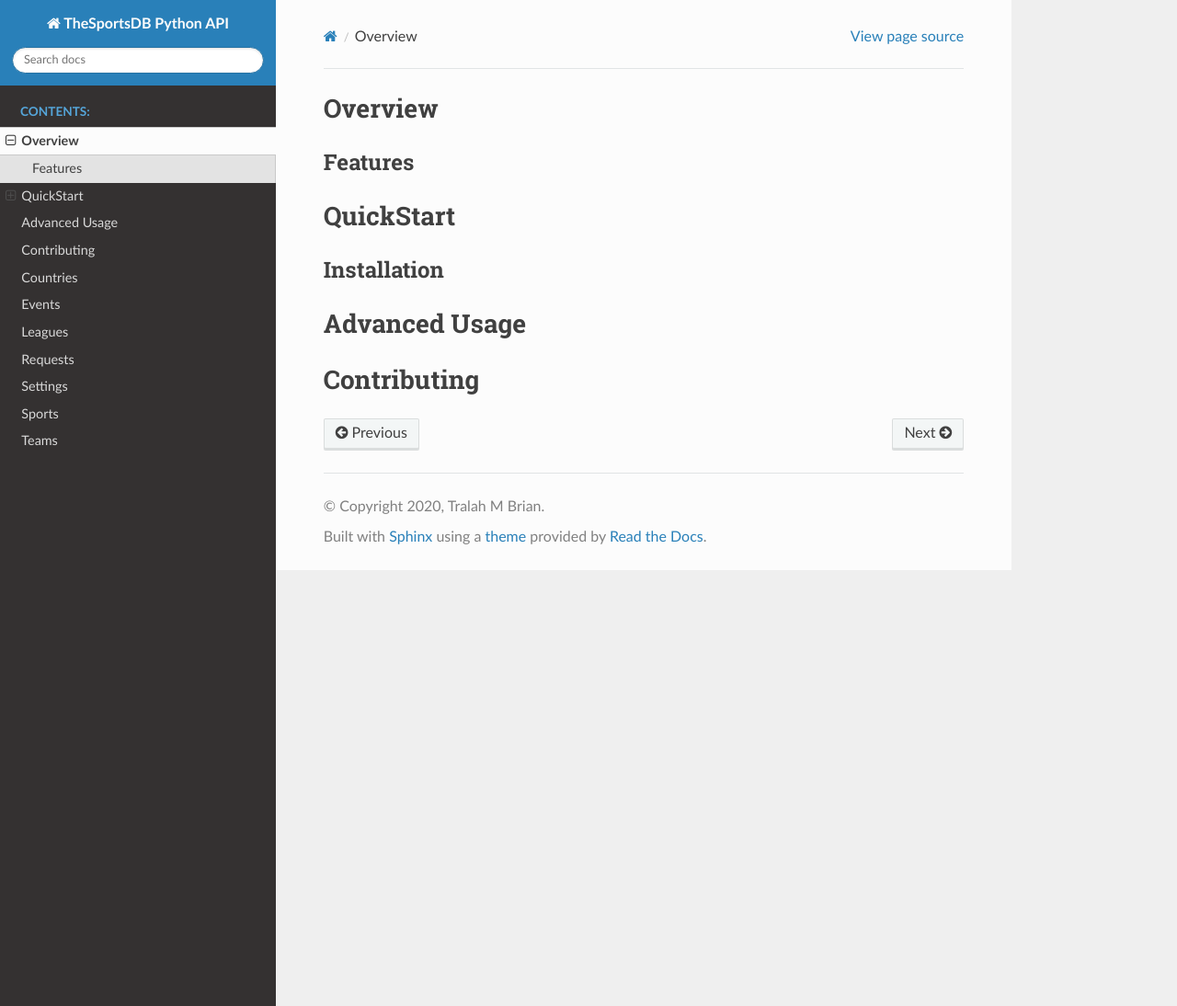
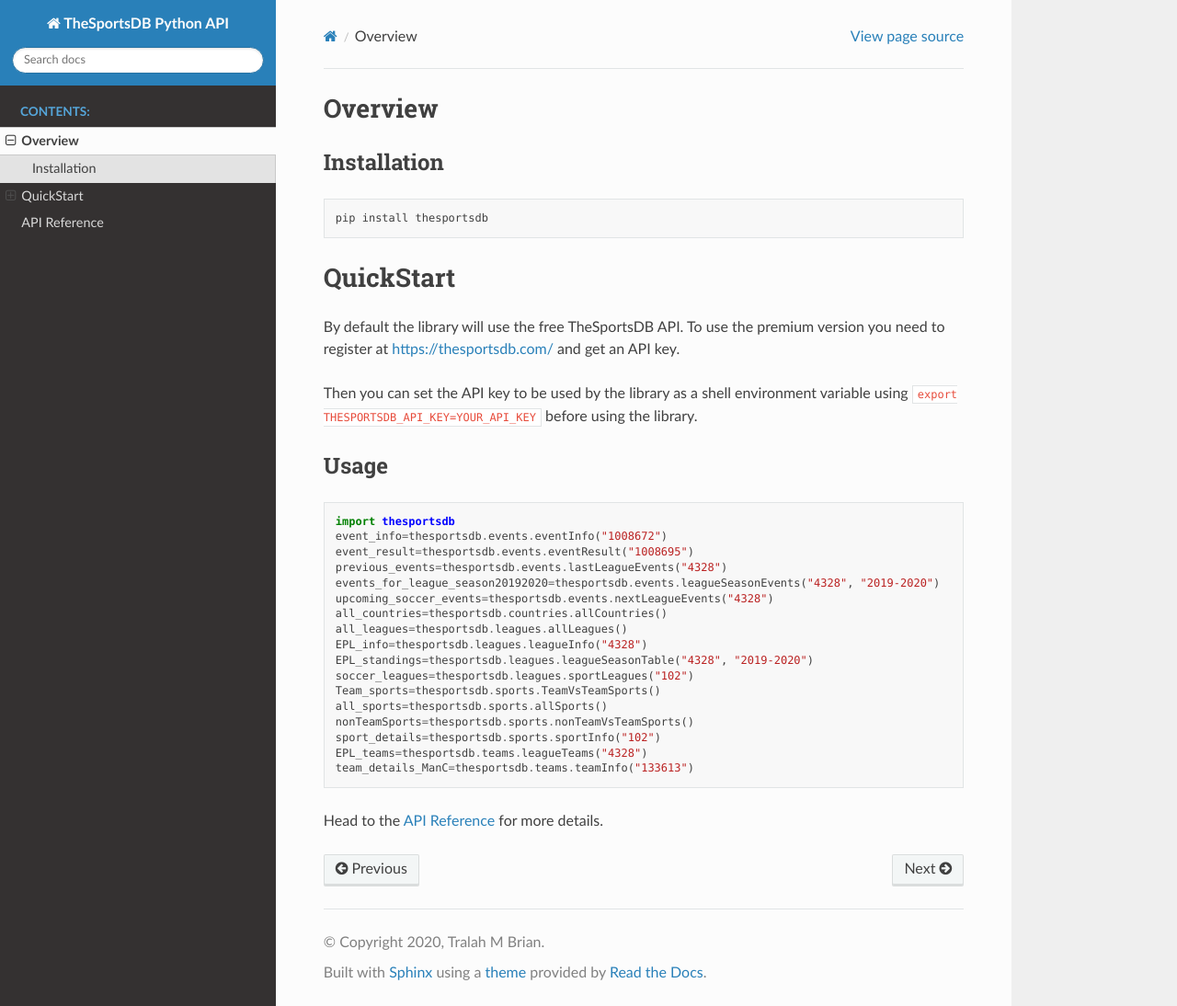
Before and after one commit to TralahM/thesportsdb, a Sphinx documentation site: the page built from docs/contents.rst, in a window 1280 px wide and 1094 px high. Shown: the whole window at 92% size. Built offline with Sphinx 7.4.7 and the Read the Docs theme 2.0.0, drawn with Linux system fonts in a browser that asks for light colours.

Commit message:
example event detail.

```diff
--- a/docs/api.rst
+++ b/docs/api.rst
@@ -1,9 +1,5 @@
-Countries
-----------
-.. automodule:: thesportsdb.countries
-    :members:
-    :undoc-members:
-    :show-inheritance:
+API Reference
+==================
 
 Events
 ----------
@@ -15,6 +11,27 @@ Events
 Leagues
 ----------
 .. automodule:: thesportsdb.leagues
+    :members:
+    :undoc-members:
+    :show-inheritance:
+
+Sports
+----------
+.. automodule:: thesportsdb.sports
+    :members:
+    :undoc-members:
+    :show-inheritance:
+
+Teams
+----------
+.. automodule:: thesportsdb.teams
+    :members:
+    :undoc-members:
+    :show-inheritance:
+
+Countries
+----------
+.. automodule:: thesportsdb.countries
     :members:
     :undoc-members:
     :show-inheritance:
--- a/docs/contents.rst
+++ b/docs/contents.rst
@@ -1,20 +1,47 @@
 Overview
 -------------
 
-Features
-+++++++++++
+Installation
+++++++++++++++++++++
+
+.. code-block:: bash
+
+  pip install thesportsdb
+
 
 
 QuickStart
 ---------------
 
-Installation
+By default the library will use the free TheSportsDB API. To use the premium
+version you need to register at https://thesportsdb.com/ and get an API key.
+
+Then you can set the API key to be used by the library as a shell environment
+variable using ``export THESPORTSDB_API_KEY=YOUR_API_KEY`` before using the library.
+
+Usage
 ++++++++++++++++++++
 
+.. code-block:: python
 
-Advanced Usage
-----------------
+   import thesportsdb
+   event_info=thesportsdb.events.eventInfo("1008672")
+   event_result=thesportsdb.events.eventResult("1008695")
+   previous_events=thesportsdb.events.lastLeagueEvents("4328")
+   events_for_league_season20192020=thesportsdb.events.leagueSeasonEvents("4328", "2019-2020")
+   upcoming_soccer_events=thesportsdb.events.nextLeagueEvents("4328")
+   all_countries=thesportsdb.countries.allCountries()
+   all_leagues=thesportsdb.leagues.allLeagues()
+   EPL_info=thesportsdb.leagues.leagueInfo("4328")
+   EPL_standings=thesportsdb.leagues.leagueSeasonTable("4328", "2019-2020")
+   soccer_leagues=thesportsdb.leagues.sportLeagues("102")
+   Team_sports=thesportsdb.sports.TeamVsTeamSports()
+   all_sports=thesportsdb.sports.allSports()
+   nonTeamSports=thesportsdb.sports.nonTeamVsTeamSports()
+   sport_details=thesportsdb.sports.sportInfo("102")
+   EPL_teams=thesportsdb.teams.leagueTeams("4328")
+   team_details_ManC=thesportsdb.teams.teamInfo("133613")
 
 
-Contributing
----------------
+
+Head to  the `API Reference <api.html>`_ for more details.
--- /dev/null
+++ b/docs/event_info.json
@@ -0,0 +1 @@
+{"events": [{"idEvent": "441613", "idSoccerXML": "335203", "idAPIfootball": null, "strEvent": "Liverpool vs Swansea", "strEventAlternate": "Swansea @ Liverpool", "strFilename": "English Premier League 2014-12-29 Liverpool vs Swansea", "strSport": "Soccer", "idLeague": "4328", "strLeague": "English Premier League", "strSeason": "2014-2015", "strDescriptionEN": "", "strHomeTeam": "Liverpool", "strAwayTeam": "Swansea", "intHomeScore": "4", "intRound": "19", "intAwayScore": "1", "intSpectators": "44621", "strOfficial": null, "strTimestamp": "2014-12-29T20:00:00", "dateEvent": "2014-12-29", "dateEventLocal": "2014-12-29", "strTime": "20:00:00", "strTimeLocal": "20:00:00", "strGroup": null, "idHomeTeam": "133602", "strHomeTeamBadge": null, "idAwayTeam": "133614", "strAwayTeamBadge": null, "intScore": null, "intScoreVotes": null, "strResult": "", "idVenue": null, "strVenue": "Anfield", "strCountry": "England", "strCity": "Liverpool", "strPoster": null, "strSquare": null, "strFanart": null, "strThumb": null, "strBanner": null, "strMap": null, "strTweet1": "", "strTweet2": "", "strTweet3": "", "strVideo": "", "strStatus": null, "strPostponed": "no", "strLocked": "unlocked"}]}
--- a/docs/index.rst
+++ b/docs/index.rst
@@ -5,6 +5,8 @@
 
 Welcome to TheSportsDB Python API's documentation!
 ==================================================
+This is an unofficial Python API client wrapper package around `TheSportsDB.com API <https://thesportsdb.com/>`_.
+An open, crowd-sourced database of sports artwork and metadata with a free API.
 
 .. toctree::
    :maxdepth: 2
```
Also changed, not shown: other parts of docs/api.rst (+0 -14 lines).
